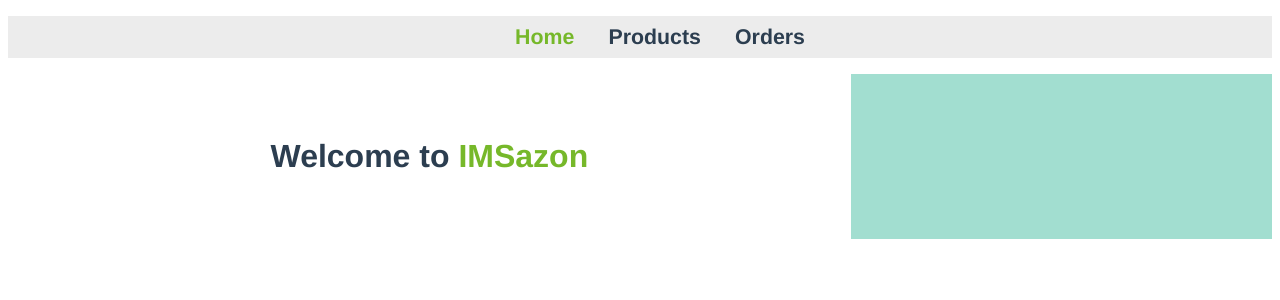
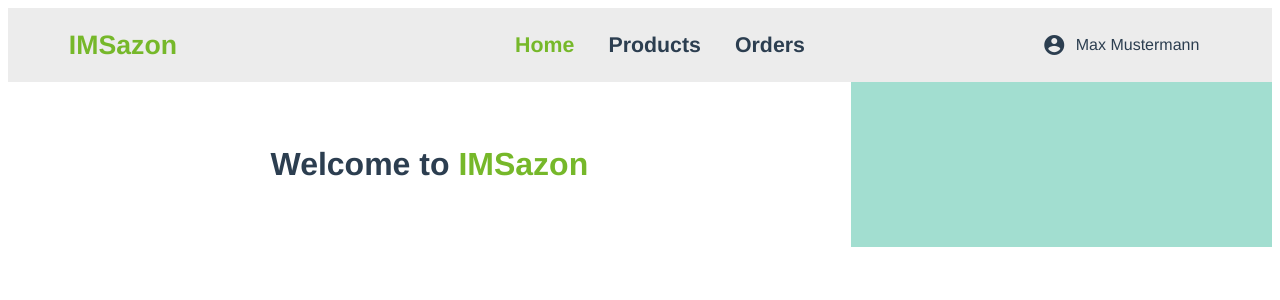
Before and after one commit to MICSTI/imsazon-frontend, a Vue app: page /#/home in a window 1280 px wide. Shown: the top 300 px of the page. Built offline with nearby package versions, Linux system fonts and the light colour scheme.

Commit message:
Improve nav bar header

```diff
--- a/index.html
+++ b/index.html
@@ -4,6 +4,9 @@
     <meta charset="utf-8">
     <meta name="viewport" content="width=device-width,initial-scale=1.0">
     <title>imsazon-frontend</title>
+
+    <link href="https://fonts.googleapis.com/icon?family=Material+Icons"
+          rel="stylesheet">
   </head>
   <body>
     <div id="app"></div>
--- a/src/App.vue
+++ b/src/App.vue
@@ -1,6 +1,8 @@
 <template>
   <div id="app">
+    <header>
       <app-nav />
+    </header>
     <div class="view-container">
       <div class="view-content">
         <router-view/>
@@ -35,6 +37,10 @@ export default {
     min-height: 90vh;
   }
 
+  header {
+    background-color: #ececec;
+  }
+
   .view-container {
     width: 100%;
     display: flex;
--- a/src/components/Nav.vue
+++ b/src/components/Nav.vue
@@ -1,10 +1,21 @@
 <template>
     <nav>
-      <ul>
-        <li><router-link to="/home">Home</router-link></li>
-        <li><router-link to="/products">Products</router-link></li>
-        <li><router-link to="/orders">Orders</router-link></li>
-      </ul>
+      <div class="imsazon-brand">
+        IMSazon
+      </div>
+
+      <div class="main-nav">
+        <ul>
+          <li><router-link to="/home">Home</router-link></li>
+          <li><router-link to="/products">Products</router-link></li>
+          <li><router-link to="/orders">Orders</router-link></li>
+        </ul>
+      </div>
+
+      <div class="user-profile">
+        <i class="material-icons">account_circle</i>
+        <div class="profile-link">Max Mustermann</div>
+      </div>
     </nav>
 </template>
 
@@ -16,7 +27,32 @@
 
 <style scoped>
   nav {
-    background-color: #ececec;
+    display: flex;
+    align-items: center;
+    width: 100%;
+  }
+
+  .imsazon-brand {
+    flex: 2 0;
+
+    color: #76b82a;
+    font-weight: bold;
+    font-size: 20pt;
+  }
+
+  .main-nav {
+    flex: 7 0;
+  }
+
+  .user-profile {
+    flex: 2 0;
+
+    display: flex;
+    align-items: center;
+  }
+
+  .profile-link {
+    margin-left: .6em;
   }
 
   a, a:visited, a:active {
```
Lines whose indentation alone changed are shown as unchanged.
